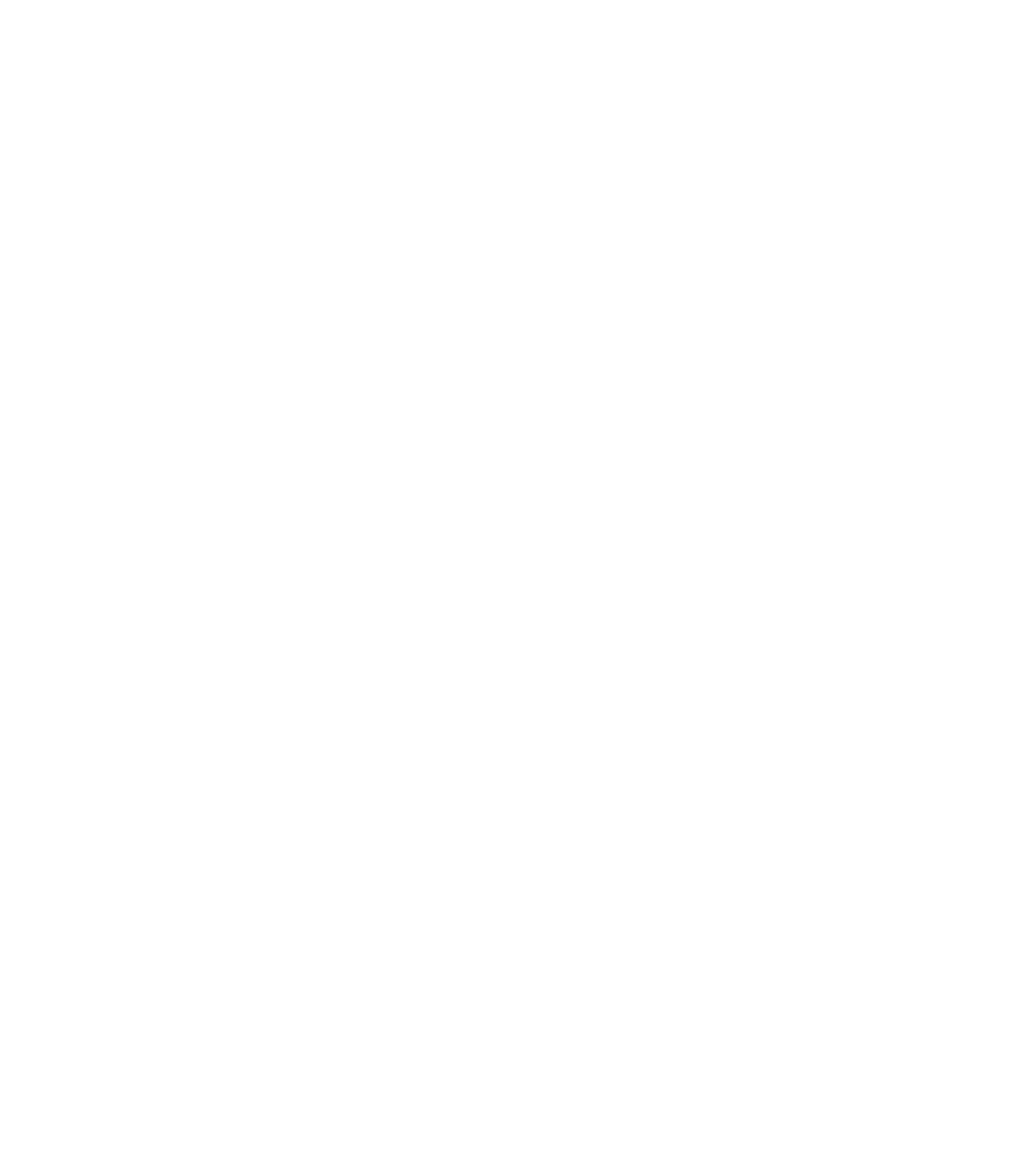
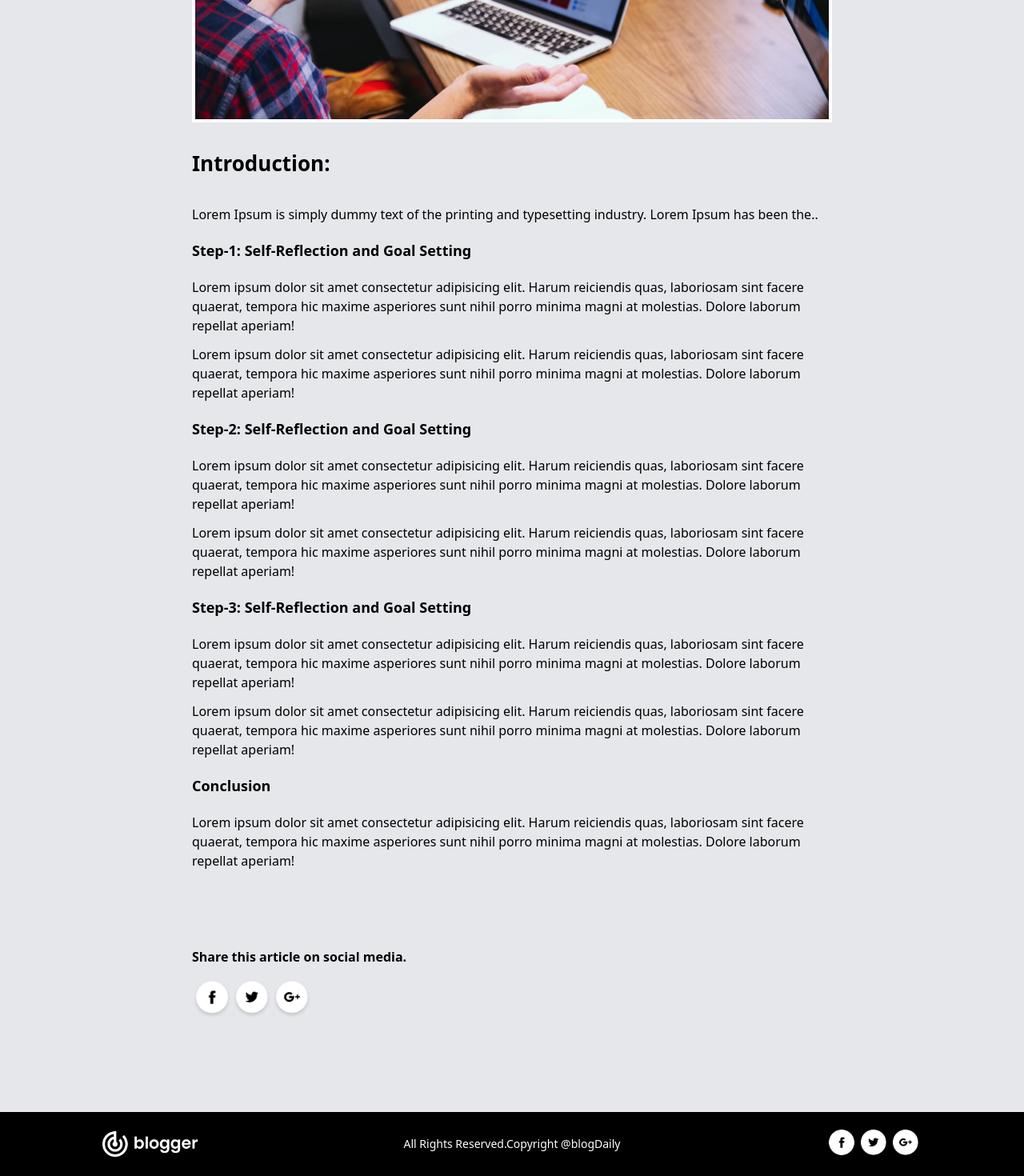
Before and after one commit to partth-code/Blog-Daily, a Next.js app: page /blogs/1 in a window 1280 px wide. Shown: the part 686-2156 px from the top of the page at 80% size. Before the commit the page ends 800 px from the top, so only its background shows below. Built offline with nearby package versions, Linux system fonts and the light colour scheme.

Commit message:
Blogs:page:Added Images Content and Fotter to Blog Page

```diff
--- a/app/blogs/[id]/page.tsx
+++ b/app/blogs/[id]/page.tsx
@@ -2,8 +2,9 @@
 import React, { Suspense, useEffect, useState } from "react";
 import { useParams } from "next/navigation";
 import Image from "next/image";
+import Link from "next/link";
 import { assets, blog_data } from "@/Assets/assets";
-
+import Footer from "@/Components/Footer";
 
 
 const PageContent =  () =>{
@@ -29,9 +30,12 @@ const PageContent =  () =>{
 
 
     return(
+        <>
         <div className="bg-gray-200 py-5 px-5 md:px-12 lg:px-28">
             <div className="flex justify-between items-center">
+                <Link href="/">
                 <Image src ={assets.logo} alt="" className="w-[130px] sm:w-auto"/>
+                </Link>
                 <button className="flex items-center gap-2 font-medium py-1 px-3 sm:py-3 sm:px-6 border border-black shadow-[-7px_7px_0px_#000000]">
                     Get Started <Image src={assets.arrow} alt=""/>
                 </button>
@@ -42,7 +46,35 @@ const PageContent =  () =>{
                {data && <Image src={data.author_img} alt="" width={60} height={60} className="mx-auto mt-6 border-white rounded-full"/>}
                <p className="mt-1 pb-2 text-lg max-w-[740px] mx-auto">{data?.author}</p>
             </div>
+            <div className="mx-5 max-w-[800px] md:mx-auto mt-[-100px] mb-10">
+                {data && <Image  className="border-4 border-white" src={data?.image} width={1280} height={720} alt=""/>}
+                <h1 className="my-8 text-[26px] font-semibold">Introduction:</h1>
+                <p>{data?.description}</p>
+                <h3 className="my-5 text-[18px] font-semibold">Step-1: Self-Reflection and Goal Setting</h3>
+                <p className="my-3">Lorem ipsum dolor sit amet consectetur adipisicing elit. Harum reiciendis quas, laboriosam sint facere quaerat, tempora hic maxime asperiores sunt nihil porro minima magni at molestias. Dolore laborum repellat aperiam!</p>
+                <p className="my-3">Lorem ipsum dolor sit amet consectetur adipisicing elit. Harum reiciendis quas, laboriosam sint facere quaerat, tempora hic maxime asperiores sunt nihil porro minima magni at molestias. Dolore laborum repellat aperiam!</p>
+                <h3 className="my-5 text-[18px] font-semibold">Step-2: Self-Reflection and Goal Setting</h3>
+                <p className="my-3">Lorem ipsum dolor sit amet consectetur adipisicing elit. Harum reiciendis quas, laboriosam sint facere quaerat, tempora hic maxime asperiores sunt nihil porro minima magni at molestias. Dolore laborum repellat aperiam!</p>
+                <p className="my-3">Lorem ipsum dolor sit amet consectetur adipisicing elit. Harum reiciendis quas, laboriosam sint facere quaerat, tempora hic maxime asperiores sunt nihil porro minima magni at molestias. Dolore laborum repellat aperiam!</p>
+                <h3 className="my-5 text-[18px] font-semibold">Step-3: Self-Reflection and Goal Setting</h3>
+                <p className="my-3">Lorem ipsum dolor sit amet consectetur adipisicing elit. Harum reiciendis quas, laboriosam sint facere quaerat, tempora hic maxime asperiores sunt nihil porro minima magni at molestias. Dolore laborum repellat aperiam!</p>
+                <p className="my-3">Lorem ipsum dolor sit amet consectetur adipisicing elit. Harum reiciendis quas, laboriosam sint facere quaerat, tempora hic maxime asperiores sunt nihil porro minima magni at molestias. Dolore laborum repellat aperiam!</p>
+                  <h3 className="my-5 text-[18px] font-semibold">Conclusion</h3>
+                <p className="my-3">Lorem ipsum dolor sit amet consectetur adipisicing elit. Harum reiciendis quas, laboriosam sint facere quaerat, tempora hic maxime asperiores sunt nihil porro minima magni at molestias. Dolore laborum repellat aperiam!</p>
+                <div className="my-24">
+                    <p className="text-black font-semibold my-4">Share this article on social media.</p>
+                <div className="flex">
+                    <Image src={assets.facebook_icon} width={50} alt=""/>
+                    <Image src={assets.twitter_icon} width={50} alt=""/>
+                    <Image src={assets.googleplus_icon} width={50} alt=""/>
+                </div>
+                </div>
+
+            </div>
+
         </div>
+        <Footer/>
+        </>
     )
 }
 
--- a/package.json
+++ b/package.json
@@ -9,9 +9,12 @@
     "lint": "eslint"
   },
   "dependencies": {
+    "axios": "^1.21.0",
+    "mongoose": "^9.11.4",
     "next": "16.4.3",
     "react": "19.3.0",
-    "react-dom": "19.3.0"
+    "react-dom": "19.3.0",
+    "react-toastify": "^11.2.0"
   },
   "devDependencies": {
     "@tailwindcss/turbopack": "^4",
```
Also changed, not shown: 1 other file (tests, documents, lock files or other folders).
